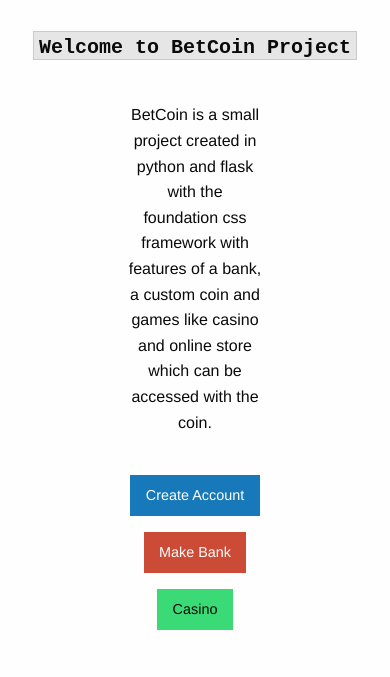
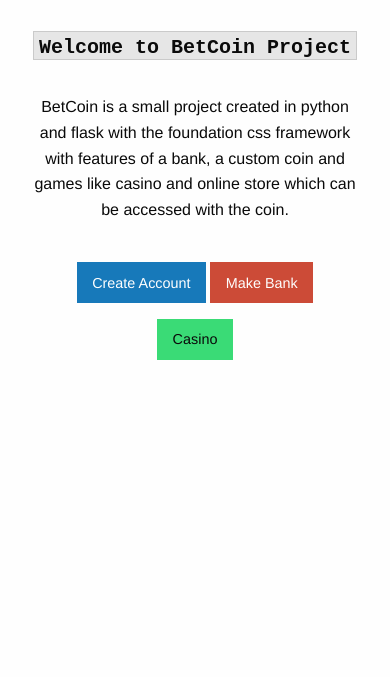
Before and after one commit to ujjwal-kr/betcoin, a Flask app: page / in a window 390 px wide. Shown: the part 54-731 px from the top of the page. Run offline with Flask 2, Linux system fonts and the light colour scheme; some libraries are stand-ins or nearby versions.

Commit message:
add responsive styles to home

```diff
--- a/app/templates/bank.html
+++ b/app/templates/bank.html
@@ -3,10 +3,29 @@
 
 {% block title %} Bank {% endblock %}
 
+{% block style %}
+    <style>
+        .container {
+            text-align: center;
+            padding: 4rem;
+        }
+
+        .content {
+            margin-top: 2em;
+        }
+
+        @media screen and (max-width: 600px) {
+            .container {
+            padding: 2rem;
+        }
+    }
+    </style>
+{% endblock %}
+
 {% block content %}
- <div style="padding: 2rem; text-align:center;">
+ <div class="container">
     <h2><code><strong style="font-family:'Courier New', Courier, monospace;">Welcome to BetCoin Project </strong> </code> </h2>
-    <div style="padding-left: 6rem; padding-right: 6rem; padding-top:2rem;">
+    <div class="content">
         <p>
             BetCoin is a small project created in python and flask with the foundation css framework with features of a bank, a custom coin and games like casino and online store which can be accessed with the coin.
         </p>
--- a/app/templates/index.html
+++ b/app/templates/index.html
@@ -6,6 +6,8 @@
     <meta charset="UTF-8">
     <meta http-equiv="X-UA-Compatible" content="IE=edge">
     <meta name="viewport" content="width=device-width, initial-scale=1.0">
+
+    {% block style %} {% endblock %}
 
     <!-- Compressed CSS -->
     <link rel="stylesheet" href="https://cdn.jsdelivr.net/npm/foundation-sites@6.6.3/dist/css/foundation.min.css"
```
